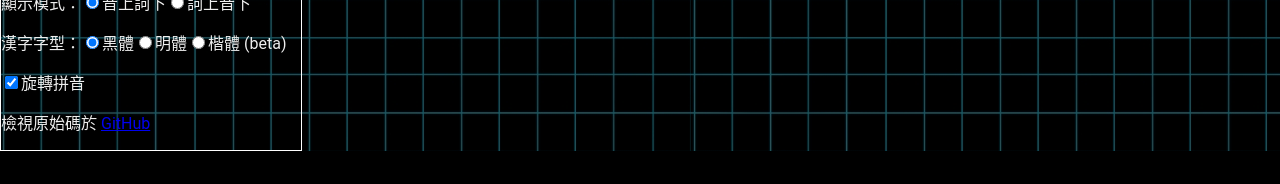
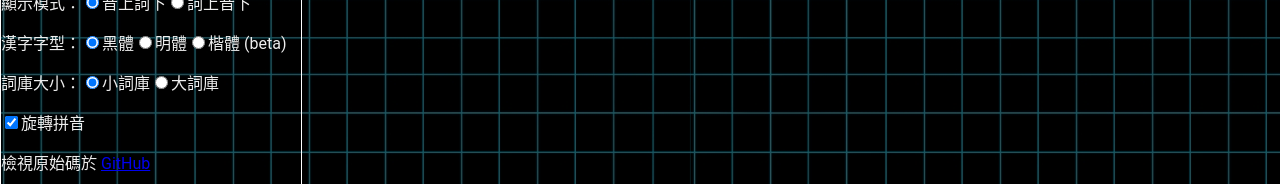
Before and after one commit to nk2028/tshet-uinh-flashcard, a React (Create React App) app: page / in a window 1280 px wide. Shown: the part 990-1174 px from the top of the page. Before the commit the page ends 1141 px from the top, so only its background shows below. Built offline with nearby package versions, Linux system fonts and the light colour scheme; no server answers.

Commit message:
Support smaller dictionary data

```diff
--- a/src/App.tsx
+++ b/src/App.tsx
@@ -11,6 +11,7 @@ function App() {
     isPaused: false,
     isWordOnLine1: false,
     shouldRotatePronunciation: true,
+    shouldUseLargePronunciationData: false,
     speedLine1: 2000,
     speedLine2: 500,
     chineseCharacterFontStyle: "sans-serif",
--- a/src/api/data.ts
+++ b/src/api/data.ts
@@ -1,10 +1,13 @@
 import { PronunciationData } from "../types/pronunciation";
 
-export const fetchData = async () => {
-  const response = await fetch(process.env.PUBLIC_URL + "/data/data.tsv");
+const fetchData = async (path: string) => {
+  const response = await fetch(process.env.PUBLIC_URL + path);
   const data = await response.text();
   return data
     .trimEnd()
     .split("\n")
     .map((line) => line.split("\t")) as PronunciationData;
 };
+
+export const promiseDataSmall = fetchData("/data/data_small.tsv");
+export const promiseDataLarge = fetchData("/data/data_large.tsv");
--- a/src/components/ControlPanel/ControlPanel.tsx
+++ b/src/components/ControlPanel/ControlPanel.tsx
@@ -51,15 +51,22 @@ const ControlPanel = ({
     }));
   };
 
+  const handleChangeShouldUseLargePronunciationData = (
+    event: React.ChangeEvent<HTMLInputElement>
+  ) => {
+    setSettings((prev) => ({
+      ...prev,
+      shouldUseLargePronunciationData: event.target.value === "大詞庫",
+    }));
+  };
+
   const handleChangeChineseCharacterFont = (
     event: React.ChangeEvent<HTMLInputElement>
   ) => {
     setSettings((prev) => ({
       ...prev,
-      chineseCharacterFontStyle: event.target.value as
-        | "sans-serif"
-        | "serif"
-        | "cursive",
+      chineseCharacterFontStyle: event.target
+        .value as typeof prev.chineseCharacterFontStyle,
     }));
   };
 
@@ -181,6 +188,28 @@ const ControlPanel = ({
       </p>
 
       <p>
+        詞庫大小：
+        <label>
+          <input
+            type="radio"
+            value="小詞庫"
+            checked={settings.shouldUseLargePronunciationData === false}
+            onChange={handleChangeShouldUseLargePronunciationData}
+          />
+          小詞庫
+        </label>
+        <label>
+          <input
+            type="radio"
+            value="大詞庫"
+            checked={settings.shouldUseLargePronunciationData === true}
+            onChange={handleChangeShouldUseLargePronunciationData}
+          />
+          大詞庫
+        </label>
+      </p>
+
+      <p>
         <label>
           <input
             type="checkbox"
--- a/src/components/Flashcard/Flashcard.tsx
+++ b/src/components/Flashcard/Flashcard.tsx
@@ -6,7 +6,7 @@ import styles from "./Flashcard.module.css";
 
 import { PronunciationData, Settings } from "../../types/pronunciation";
 
-import { fetchData } from "../../api/data";
+import { promiseDataSmall, promiseDataLarge } from "../../api/data";
 
 const Flashcard = ({
   settings,
@@ -23,7 +23,9 @@ const Flashcard = ({
     line1: <></>,
     line2: <></>,
   });
-  const [pronunciationData, setPronunciationData] =
+  const [pronunciationDataSmall, setPronunciationDataSmall] =
+    useState<PronunciationData>();
+  const [pronunciationDataLarge, setPronunciationDataLarge] =
     useState<PronunciationData>();
   const [isInitialised, setIsInitialised] = useState<boolean>(false);
 
@@ -54,7 +56,10 @@ const Flashcard = ({
   };
 
   const refreshBoard = () => {
-    if (pronunciationData) {
+    if (pronunciationDataSmall && pronunciationDataLarge) {
+      const pronunciationData = settings.shouldUseLargePronunciationData
+        ? pronunciationDataLarge
+        : pronunciationDataSmall;
       const { length: dataLen } = pronunciationData;
       const idx = Math.floor(Math.random() * dataLen);
       const [pronunciation, word] = pronunciationData[idx];
@@ -103,7 +108,10 @@ const Flashcard = ({
 
   useEffect(() => {
     (async () => {
-      setPronunciationData(await fetchData());
+      const [pronunciationDataSmall, pronunciationDataLarge] =
+        await Promise.all([promiseDataSmall, promiseDataLarge]);
+      setPronunciationDataSmall(pronunciationDataSmall);
+      setPronunciationDataLarge(pronunciationDataLarge);
       setIsInitialised(true);
     })();
     // eslint-disable-next-line react-hooks/exhaustive-deps
--- a/src/types/pronunciation.ts
+++ b/src/types/pronunciation.ts
@@ -10,6 +10,7 @@ export interface Settings {
   isPaused: boolean;
   isWordOnLine1: boolean;
   shouldRotatePronunciation: boolean;
+  shouldUseLargePronunciationData: boolean;
   speedLine1: number;
   speedLine2: number;
   chineseCharacterFontStyle: "sans-serif" | "serif" | "cursive";
```
Also changed, not shown: .legacy/preprocess.js (deleted), 2 other files (tests, documents, lock files or other folders).
